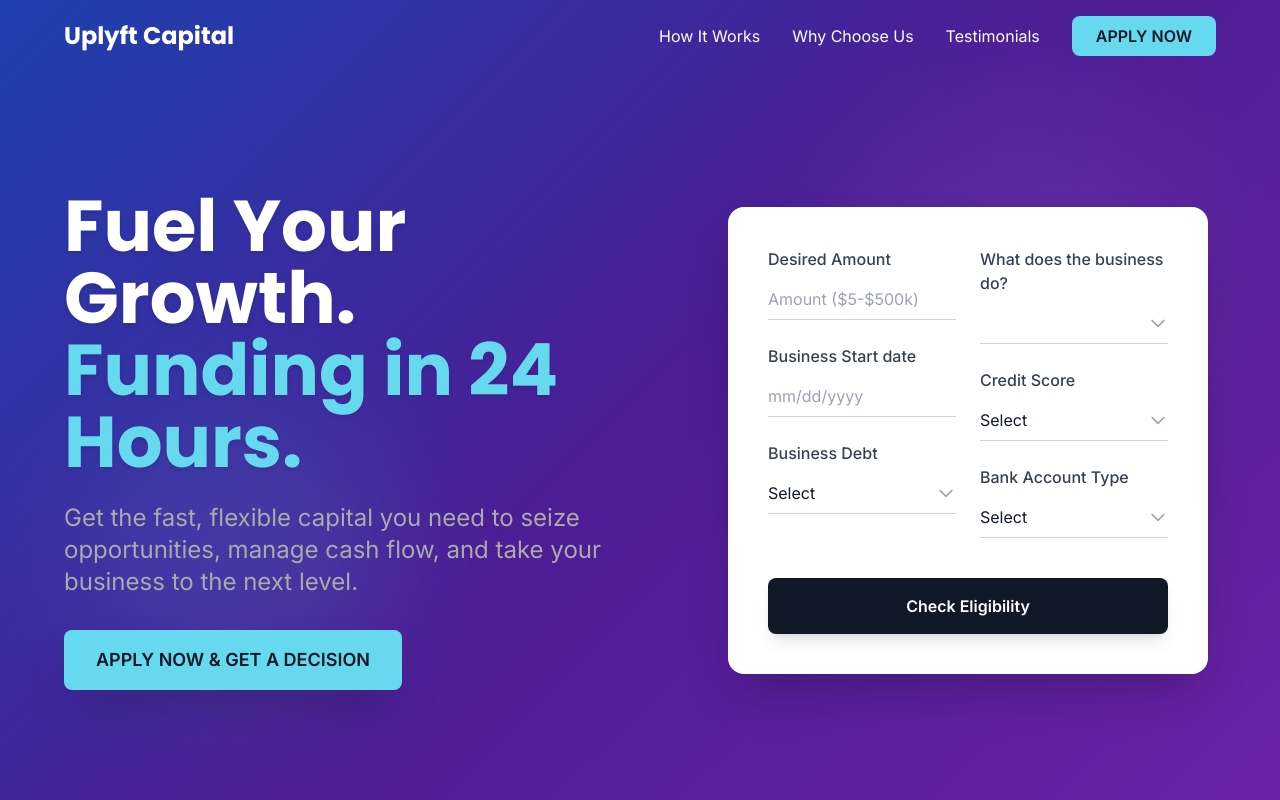
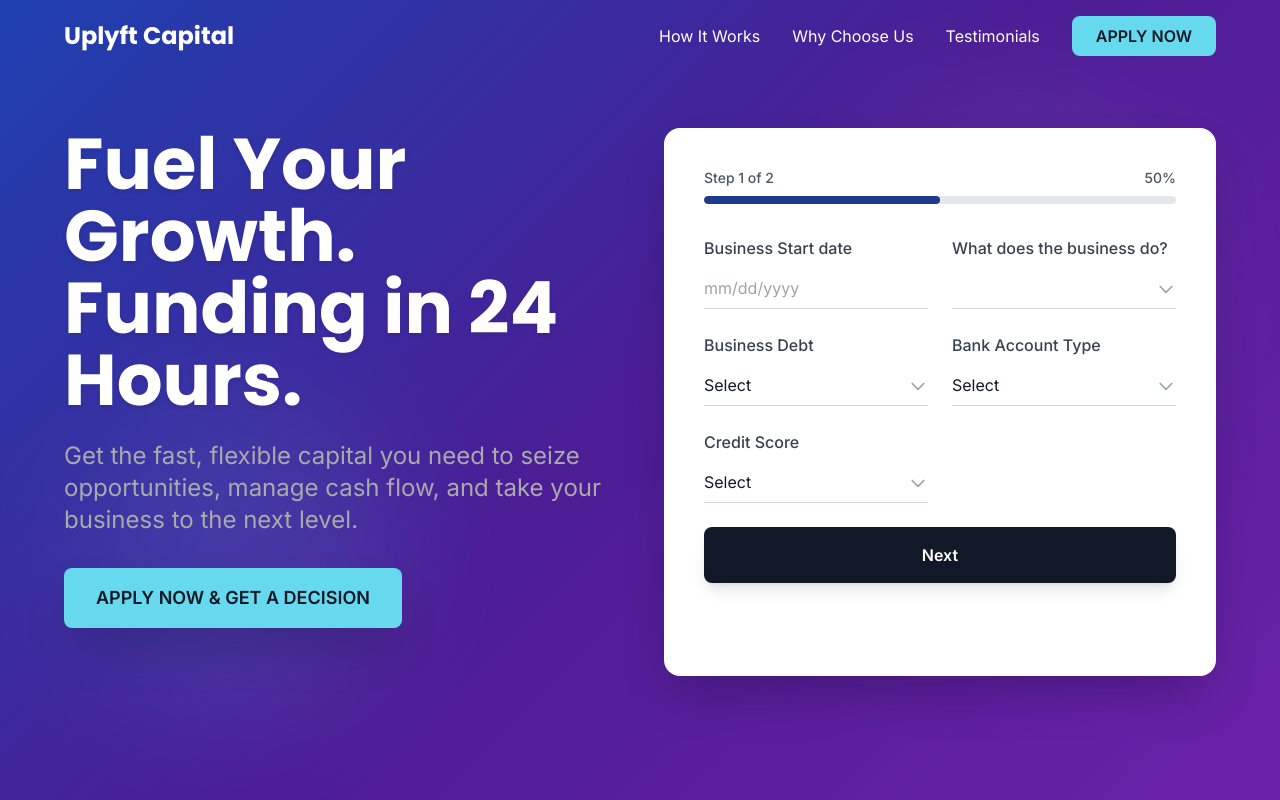
Before and after one commit to nadula123sankalana/cash, a Next.js app: page / in a window 1280 px wide. Shown: the top 800 px of the page. Built offline with nearby package versions, Linux system fonts and the light colour scheme.

Commit message:
Add multi-step eligibility form with animations and progress tracking

```diff
--- a/app/globals.css
+++ b/app/globals.css
@@ -42,3 +42,19 @@
 html {
   scroll-behavior: smooth;
 }
+
+/* Form step animations */
+@keyframes fadeIn {
+  from {
+    opacity: 0;
+    transform: translateY(10px);
+  }
+  to {
+    opacity: 1;
+    transform: translateY(0);
+  }
+}
+
+.animate-fadeIn {
+  animation: fadeIn 0.4s ease-out;
+}
--- a/components/EligibilityForm.tsx
+++ b/components/EligibilityForm.tsx
@@ -3,13 +3,22 @@
 import { useState } from "react";
 
 export default function EligibilityForm() {
+  const [currentStep, setCurrentStep] = useState(1);
+  const totalSteps = 2;
+
   const [formData, setFormData] = useState({
-    desiredAmount: "",
+    // Step 1 - Business Info
     businessStartDate: "",
     businessDebt: "",
     businessType: "",
     creditScore: "",
     bankAccountType: "",
+    // Step 2 - Personal Info
+    firstName: "",
+    lastName: "",
+    email: "",
+    cell: "",
+    desiredAmount: "",
   });
 
   const handleChange = (
@@ -22,37 +31,57 @@
     }));
   };
 
+  const handleNext = (e: React.FormEvent) => {
+    e.preventDefault();
+    if (currentStep < totalSteps) {
+      setCurrentStep(currentStep + 1);
+    }
+  };
+
+  const handleBack = () => {
+    if (currentStep > 1) {
+      setCurrentStep(currentStep - 1);
+    }
+  };
+
   const handleSubmit = (e: React.FormEvent) => {
     e.preventDefault();
     // Handle form submission
     console.log("Form submitted:", formData);
   };
 
+  const progressPercentage = (currentStep / totalSteps) * 100;
+
   return (
-    <div className="bg-white rounded-2xl shadow-2xl p-8 lg:p-10 max-w-[30rem] ml-auto lg:ml-16">
-      <form onSubmit={handleSubmit} className="space-y-6">
-        <div className="grid gap-6 md:grid-cols-2">
+    <div className="bg-white rounded-2xl shadow-2xl p-8 lg:p-10 w-full max-w-[40rem] mx-auto lg:mx-0">
+      {/* Progress Bar */}
+      <div className="mb-8">
+        <div className="flex items-center justify-between mb-2">
+          <span className="text-sm font-medium text-gray-600">
+            Step {currentStep} of {totalSteps}
+          </span>
+          <span className="text-sm font-medium text-gray-600">
+            {Math.round(progressPercentage)}%
+          </span>
+        </div>
+        <div className="w-full h-2 overflow-hidden bg-gray-200 rounded-full">
+          <div
+            className="h-full transition-all duration-500 ease-out bg-blue-900 rounded-full"
+            style={{ width: `${progressPercentage}%` }}
+          ></div>
+        </div>
+      </div>
+
+      <form
+        onSubmit={currentStep === totalSteps ? handleSubmit : handleNext}
+        className="min-h-[400px] w-full"
+      >
+        {/* Step 1 - Business Information */}
+        {currentStep === 1 && (
+          <div className="w-full space-y-6 animate-fadeIn">
+            <div className="grid w-full gap-6 md:grid-cols-2">
               {/* Left Column */}
               <div className="space-y-6">
-            {/* Desired Amount */}
-            <div>
-              <label
-                htmlFor="desiredAmount"
-                className="block mb-2 font-medium text-gray-700"
-              >
-                Desired Amount
-              </label>
-              <input
-                type="text"
-                id="desiredAmount"
-                name="desiredAmount"
-                value={formData.desiredAmount}
-                onChange={handleChange}
-                placeholder="Amount ($5-$500k)"
-                className="w-full px-0 py-2 text-gray-900 placeholder-gray-400 border-0 border-b border-gray-300 focus:outline-none focus:border-gray-900"
-              />
-            </div>
-
                 {/* Business Start date */}
                 <div>
                   <label
@@ -68,7 +97,7 @@
                     value={formData.businessStartDate}
                     onChange={handleChange}
                     placeholder="mm/dd/yyyy"
-                className="w-full px-0 py-2 text-gray-900 placeholder-gray-400 border-0 border-b border-gray-300 focus:outline-none focus:border-gray-900"
+                    className="w-full px-0 py-2 text-gray-900 placeholder-gray-400 transition-colors border-0 border-b border-gray-300 focus:outline-none focus:border-gray-900"
                   />
                 </div>
 
@@ -86,13 +115,53 @@
                       name="businessDebt"
                       value={formData.businessDebt}
                       onChange={handleChange}
-                  className="w-full px-0 py-2 text-gray-900 bg-transparent border-0 border-b border-gray-300 appearance-none cursor-pointer focus:outline-none focus:border-gray-900"
+                      className="w-full px-0 py-2 text-gray-900 transition-colors bg-transparent border-0 border-b border-gray-300 appearance-none cursor-pointer focus:outline-none focus:border-gray-900"
                     >
                       <option value="">Select</option>
                       <option value="none">None</option>
                       <option value="low">Low ($0-$10k)</option>
                       <option value="medium">Medium ($10k-$50k)</option>
                       <option value="high">High ($50k+)</option>
+                    </select>
+                    <div className="absolute right-0 transform -translate-y-1/2 pointer-events-none top-1/2">
+                      <svg
+                        className="w-5 h-5 text-gray-400"
+                        fill="none"
+                        stroke="currentColor"
+                        viewBox="0 0 24 24"
+                      >
+                        <path
+                          strokeLinecap="round"
+                          strokeLinejoin="round"
+                          strokeWidth={2}
+                          d="M19 9l-7 7-7-7"
+                        />
+                      </svg>
+                    </div>
+                  </div>
+                </div>
+
+                {/* Credit Score */}
+                <div>
+                  <label
+                    htmlFor="creditScore"
+                    className="block mb-2 font-medium text-gray-700"
+                  >
+                    Credit Score
+                  </label>
+                  <div className="relative">
+                    <select
+                      id="creditScore"
+                      name="creditScore"
+                      value={formData.creditScore}
+                      onChange={handleChange}
+                      className="w-full px-0 py-2 text-gray-900 transition-colors bg-transparent border-0 border-b border-gray-300 appearance-none cursor-pointer focus:outline-none focus:border-gray-900"
+                    >
+                      <option value="">Select</option>
+                      <option value="excellent">Excellent (750+)</option>
+                      <option value="good">Good (700-749)</option>
+                      <option value="fair">Fair (650-699)</option>
+                      <option value="poor">Poor (Below 650)</option>
                     </select>
                     <div className="absolute right-0 transform -translate-y-1/2 pointer-events-none top-1/2">
                       <svg
@@ -131,48 +200,8 @@
                       value={formData.businessType}
                       onChange={handleChange}
                       placeholder=""
-                  className="w-full px-0 py-2 pr-8 text-gray-900 placeholder-gray-400 border-0 border-b border-gray-300 focus:outline-none focus:border-gray-900"
+                      className="w-full px-0 py-2 pr-8 text-gray-900 placeholder-gray-400 transition-colors border-0 border-b border-gray-300 focus:outline-none focus:border-gray-900"
                     />
-                <div className="absolute right-0 transform -translate-y-1/2 pointer-events-none top-1/2">
-                  <svg
-                    className="w-5 h-5 text-gray-400"
-                    fill="none"
-                    stroke="currentColor"
-                    viewBox="0 0 24 24"
-                  >
-                    <path
-                      strokeLinecap="round"
-                      strokeLinejoin="round"
-                      strokeWidth={2}
-                      d="M19 9l-7 7-7-7"
-                    />
-                  </svg>
-                </div>
-              </div>
-            </div>
-
-            {/* Credit Score */}
-            <div>
-              <label
-                htmlFor="creditScore"
-                className="block mb-2 font-medium text-gray-700"
-              >
-                Credit Score
-              </label>
-              <div className="relative">
-                <select
-                  id="creditScore"
-                  name="creditScore"
-                  value={formData.creditScore}
-                  onChange={handleChange}
-                  className="w-full px-0 py-2 text-gray-900 bg-transparent border-0 border-b border-gray-300 appearance-none cursor-pointer focus:outline-none focus:border-gray-900"
-                >
-                  <option value="">Select</option>
-                  <option value="excellent">Excellent (750+)</option>
-                  <option value="good">Good (700-749)</option>
-                  <option value="fair">Fair (650-699)</option>
-                  <option value="poor">Poor (Below 650)</option>
-                </select>
                     <div className="absolute right-0 transform -translate-y-1/2 pointer-events-none top-1/2">
                       <svg
                         className="w-5 h-5 text-gray-400"
@@ -205,7 +234,7 @@
                       name="bankAccountType"
                       value={formData.bankAccountType}
                       onChange={handleChange}
-                  className="w-full px-0 py-2 text-gray-900 bg-transparent border-0 border-b border-gray-300 appearance-none cursor-pointer focus:outline-none focus:border-gray-900"
+                      className="w-full px-0 py-2 text-gray-900 transition-colors bg-transparent border-0 border-b border-gray-300 appearance-none cursor-pointer focus:outline-none focus:border-gray-900"
                     >
                       <option value="">Select</option>
                       <option value="checking">Checking</option>
@@ -231,14 +260,139 @@
                 </div>
               </div>
             </div>
+          </div>
+        )}
 
-        {/* Submit Button */}
-        <div className="pt-4">
+        {/* Step 2 - Personal Information */}
+        {currentStep === 2 && (
+          <div className="w-full space-y-6 animate-fadeIn">
+            <div className="grid w-full gap-6 md:grid-cols-2">
+              {/* Left Column */}
+              <div className="space-y-6">
+                {/* First Name */}
+                <div>
+                  <label
+                    htmlFor="firstName"
+                    className="block mb-2 font-medium text-gray-700"
+                  >
+                    First Name
+                  </label>
+                  <input
+                    type="text"
+                    id="firstName"
+                    name="firstName"
+                    value={formData.firstName}
+                    onChange={handleChange}
+                    placeholder="First Name*"
+                    required
+                    className="w-full px-0 py-2 text-gray-900 placeholder-gray-400 transition-colors border-0 border-b border-gray-300 focus:outline-none focus:border-gray-900"
+                  />
+                </div>
+
+                {/* Email */}
+                <div>
+                  <label
+                    htmlFor="email"
+                    className="block mb-2 font-medium text-gray-700"
+                  >
+                    Email
+                  </label>
+                  <input
+                    type="email"
+                    id="email"
+                    name="email"
+                    value={formData.email}
+                    onChange={handleChange}
+                    placeholder="Email*"
+                    required
+                    className="w-full px-0 py-2 text-gray-900 placeholder-gray-400 transition-colors border-0 border-b border-gray-300 focus:outline-none focus:border-gray-900"
+                  />
+                </div>
+
+                {/* Cell */}
+                <div>
+                  <label
+                    htmlFor="cell"
+                    className="block mb-2 font-medium text-gray-700"
+                  >
+                    Cell
+                  </label>
+                  <input
+                    type="tel"
+                    id="cell"
+                    name="cell"
+                    value={formData.cell}
+                    onChange={handleChange}
+                    placeholder="Cell*"
+                    required
+                    className="w-full px-0 py-2 text-gray-900 placeholder-gray-400 transition-colors border-0 border-b border-gray-300 focus:outline-none focus:border-gray-900"
+                  />
+                </div>
+              </div>
+
+              {/* Right Column */}
+              <div className="space-y-6">
+                {/* Last Name */}
+                <div>
+                  <label
+                    htmlFor="lastName"
+                    className="block mb-2 font-medium text-gray-700"
+                  >
+                    Last Name
+                  </label>
+                  <input
+                    type="text"
+                    id="lastName"
+                    name="lastName"
+                    value={formData.lastName}
+                    onChange={handleChange}
+                    placeholder="Last Name*"
+                    required
+                    className="w-full px-0 py-2 text-gray-900 placeholder-gray-400 transition-colors border-0 border-b border-gray-300 focus:outline-none focus:border-gray-900"
+                  />
+                </div>
+
+                {/* Desired Amount */}
+                <div>
+                  <label
+                    htmlFor="desiredAmount"
+                    className="block mb-2 font-medium text-gray-700"
+                  >
+                    Desired Amount
+                  </label>
+                  <input
+                    type="text"
+                    id="desiredAmount"
+                    name="desiredAmount"
+                    value={formData.desiredAmount}
+                    onChange={handleChange}
+                    placeholder="Amount ($5-$500k)"
+                    className="w-full px-0 py-2 text-gray-900 placeholder-gray-400 transition-colors border-0 border-b border-gray-300 focus:outline-none focus:border-gray-900"
+                  />
+                </div>
+              </div>
+            </div>
+          </div>
+        )}
+
+        {/* Navigation Buttons */}
+        <div className="flex gap-4 pt-6">
+          {currentStep > 1 && (
+            <button
+              type="button"
+              onClick={handleBack}
+              className="flex-1 px-8 py-4 font-bold text-gray-700 transition-all duration-300 bg-gray-100 rounded-lg shadow-md button-hover hover:bg-gray-200"
+            >
+              Back
+            </button>
+          )}
           <button
             type="submit"
-            className="w-full px-8 py-4 font-semibold text-white transition-colors bg-gray-900 rounded-lg shadow-lg hover:bg-gray-800"
+            className={`${
+              currentStep === 1 ? "w-full" : "flex-1"
+            } px-8 py-4 font-bold text-white bg-gray-900 rounded-lg shadow-lg button-hover hover:bg-gray-800 transition-all duration-300`}
           >
-            Check Eligibility
+            {currentStep === totalSteps ? "Check Eligibility" : "Next"}
           </button>
         </div>
       </form>
--- a/components/Hero.tsx
+++ b/components/Hero.tsx
@@ -4,32 +4,32 @@
 
 export default function Hero() {
   return (
-    <section className="gradient-primary min-h-screen flex items-center relative overflow-hidden pt-20">
+    <section className="gradient-primary min-h-screen flex items-start relative overflow-hidden pt-24">
       {/* Abstract background elements */}
       <div className="absolute inset-0 overflow-hidden">
         <div className="absolute top-20 right-20 w-96 h-96 bg-white opacity-5 rounded-full blur-3xl"></div>
         <div className="absolute bottom-20 left-20 w-80 h-80 bg-accent-cyan opacity-10 rounded-full blur-3xl"></div>
       </div>
 
-      <div className="container mx-auto px-6 sm:px-8 lg:px-12 xl:px-16 relative z-10">
-        <div className="grid lg:grid-cols-2 gap-12 items-center">
+      <div className="container mx-auto px-6 sm:px-8 lg:px-12 xl:px-16 relative z-10 pt-8">
+        <div className="grid lg:grid-cols-2 gap-12 items-start">
           {/* Left Content */}
           <div className="text-white">
             <h1 className="text-5xl md:text-6xl lg:text-7xl font-heading font-bold mb-6 text-shadow leading-tight">
               Fuel Your Growth.
               <br />
-              <span className="text-accent-cyan">Funding in 24 Hours.</span>
+              <span className="text-white">Funding in 24 Hours.</span>
             </h1>
             <p className="text-xl md:text-2xl mb-8 text-text-secondary leading-relaxed">
               Get the fast, flexible capital you need to seize opportunities, manage cash flow, and take your business to the next level.
             </p>
-            <button className="bg-accent-cyan text-gray-900 font-bold text-lg px-8 py-4 rounded-lg button-hover shadow-2xl">
+            <button className="bg-accent-cyan text-gray-900 font-bold text-lg px-8 py-4 rounded-lg button-hover shadow-2xl transition-all duration-300">
               APPLY NOW & GET A DECISION
             </button>
           </div>
 
           {/* Right Content - Form */}
-          <div className="lg:block">
+          <div className="flex justify-center lg:justify-start">
             <EligibilityForm />
           </div>
         </div>
```
Lines whose indentation alone changed are shown as unchanged.
